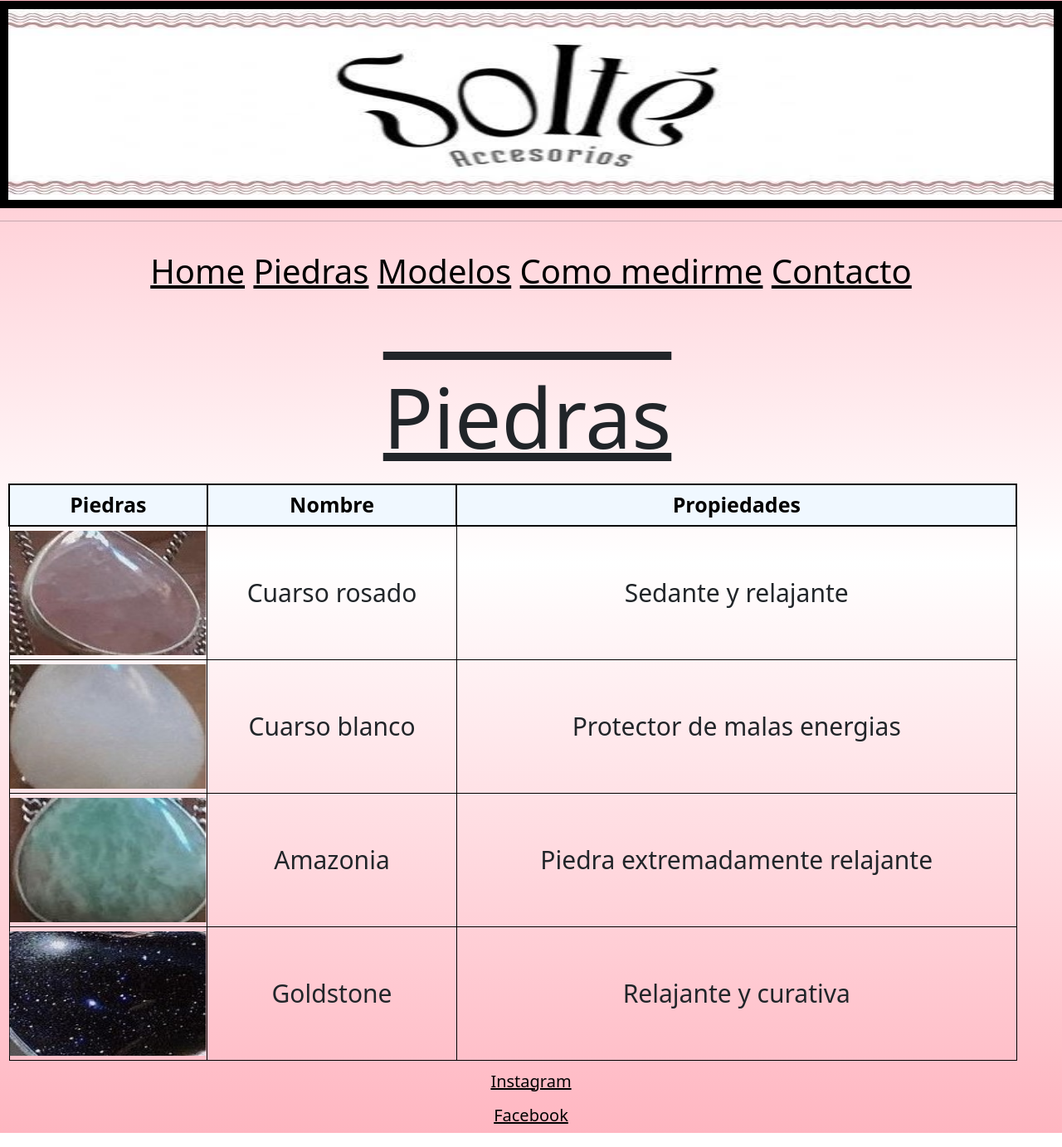
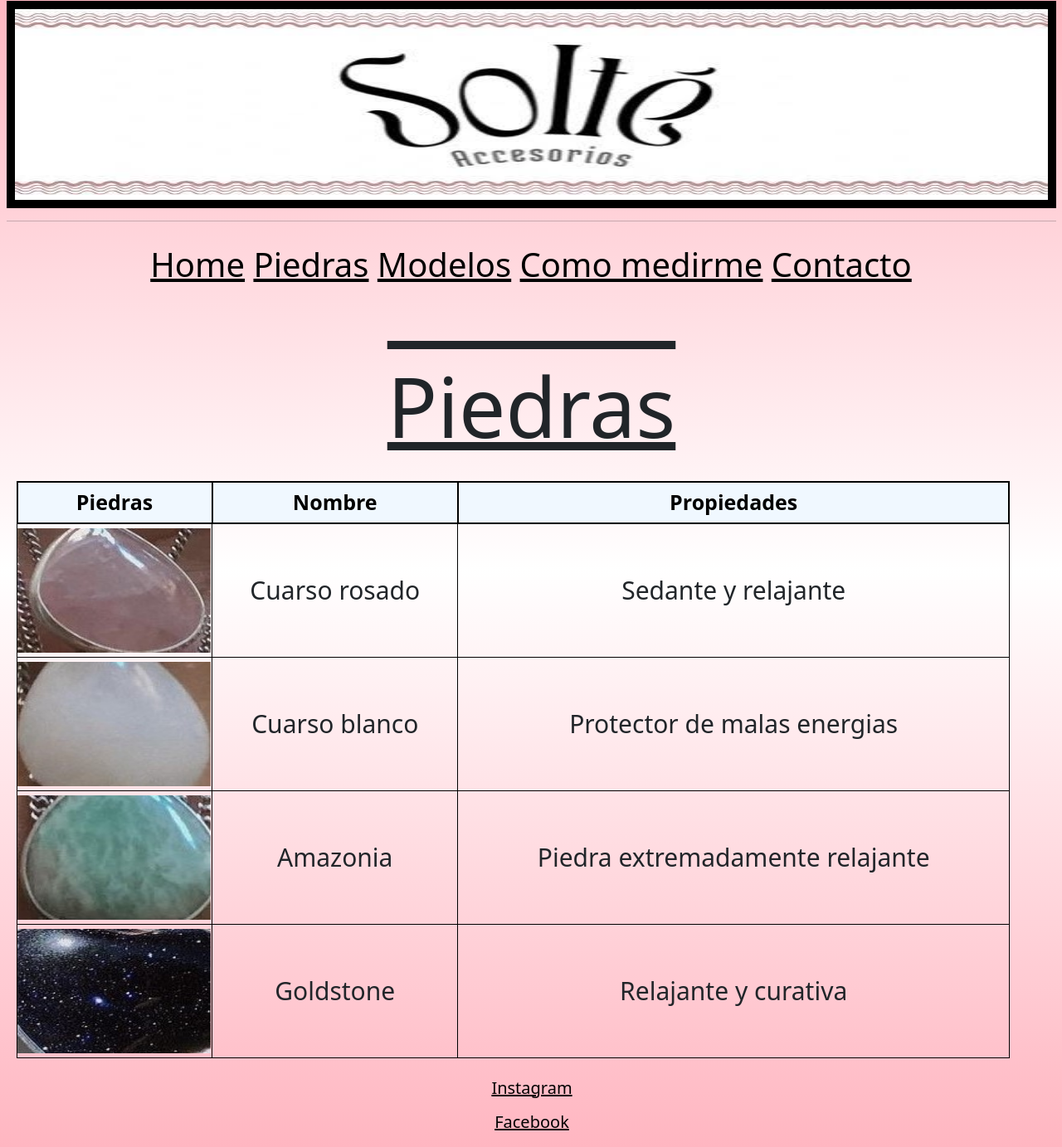
Before and after one commit to NazaFavre/ProyectoCoder-Solte, a plain HTML site: page Solte/paginas/piedras.html in a window 1280 px wide. Shown: the part 9-1392 px from the top of the page at 83% size. Drawn offline with nearby package versions, Linux system fonts and the light colour scheme.

Commit message:
bootstrap pagina piedras

```diff
--- a/Solte/estilos/estilos.css
+++ b/Solte/estilos/estilos.css
@@ -785,8 +785,7 @@ html {
     padding: 20px;
   }
 
-  .dondeEncontrarnos h2 {
-    left: 0px;
+  .dondeEncontrarnos h2  {
     text-align: center;
   }
 
--- a/Solte/paginas/piedras.html
+++ b/Solte/paginas/piedras.html
@@ -13,18 +13,19 @@
     <link rel="stylesheet" href="https://cdnjs.cloudflare.com/ajax/libs/animate.css/4.1.1/animate.min.css" />
 </head>
 
-<body class="body">
+<body class="body container-fluid">
     <!--Encabezado-->
-    <header class="logo">
+    <header class="logo col-md-12 ">
         <!--Icono de la marca-->
         <img src="../imagenes/logo solte 2.jpg" alt="" class="headerLogo">
         <hr>
     </header>
     <!--Contenido principal-->
-    <main class="contenedor">
+    <main class="main container-fluid">
         <!--Meunu de navegacion-->
-        <nav class="navegacion">
-            <ul>
+        <div class="row">
+            <nav class="contenedorNavegacion col-md-12">
+                <ul class="navegacion">
                     <li> <a href="../index.html">Home</a> </li>
                     <li> <a href="../paginas/piedras.html">Piedras</a> </li>
                     <li> <a href="../paginas/modelos.html">Modelos</a> </li>
@@ -32,12 +33,16 @@
                     <li> <a href="../paginas/contacto.html">Contacto</a> </li>
                 </ul>
             </nav>
-        <nav class="tituloprincipal">
+        </div>
         <!--Nombre de la pag-->
+        <div class="contenedorTituloPrincipal row">
+            <ul class="tituloPrincipal col-md-12">
                 <h1 class="animate_animated animate_backInDown">Piedras</h1>
-        </nav>
+            </ul>
+        </div>
         <!--Tabla de producto-->
-        <table border="0" cellpadding="0px" cellspacing="0px" class="contenedorTablaPiedras">
+        <div class="row">
+            <table border="0" cellpadding="0px" cellspacing="0px" class="contenedorTablaPiedras col-md-12">
                 <th>Piedras</th>
                 <th>Nombre</th class="nombre">
                 <th>Propiedades</th>
@@ -62,13 +67,14 @@
                     <td>Relajante y curativa</td>
                 </tr>
             </table>
+        </div>
     </main>
     <!--pie de pagina-->
-    <footer>
-        <section class="contenedorFooter">
+    <footer class="footer row">
+        <div class="contenedorFooter col-md-12">
             <article><a class="redes" href="https://www.instagram.com/solte.accesorios/">Instagram</a></article>
             <article><a class="redes" href="https://www.facebook.com/solteaccesorios">Facebook</a></article>
-        </section>
+        </div>
     </footer>
 </body>
 
```
Also changed, not shown: Solte/index.html (+4 -4 lines). Lines whose indentation alone changed are shown as unchanged.
